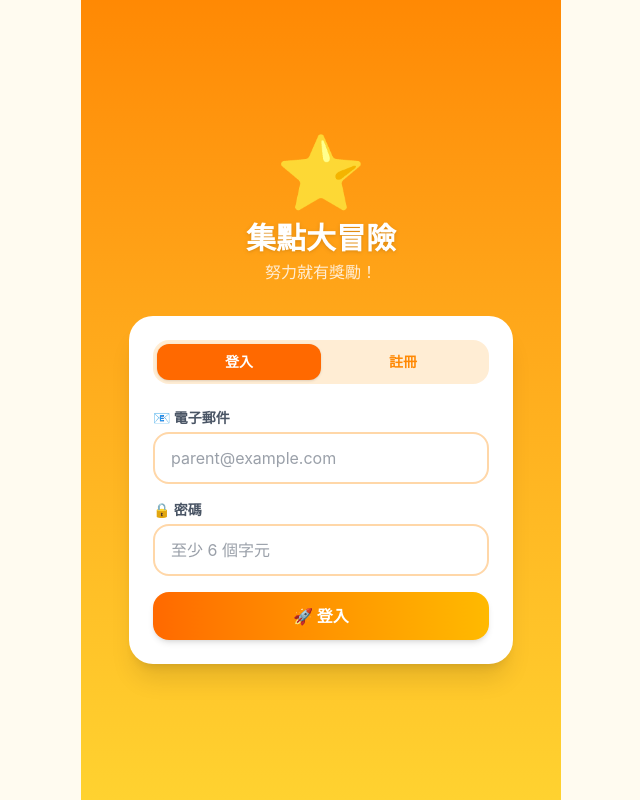
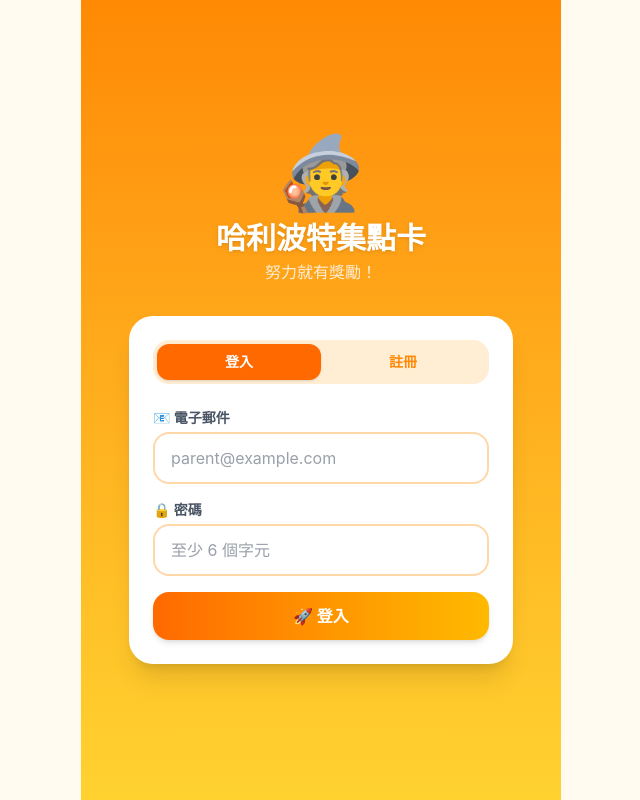
Before and after one commit to pampas23/family-points, a Vue app: page /#/login in a window 1280 px wide. Shown: the whole page, without its empty margins (319-959 px from the left). Built offline with nearby package versions, Linux system fonts and the light colour scheme.

Commit message:
feat: 改名為哈利波特集點卡

```diff
--- a/src/views/HomeView.vue
+++ b/src/views/HomeView.vue
@@ -190,7 +190,7 @@ async function logout() {
     <!-- Header -->
     <div class="bg-gradient-to-r from-orange-500 to-amber-400 px-4 pt-10 pb-6 rounded-b-3xl shadow-md">
       <div class="flex justify-between items-start mb-4">
-        <h1 class="text-white font-bold text-lg">🌟 集點大冒險</h1>
+        <h1 class="text-white font-bold text-lg">🧙 哈利波特集點卡</h1>
         <button @click="logout" class="text-orange-100 text-sm hover:text-white">登出</button>
       </div>
 
--- a/src/views/LoginView.vue
+++ b/src/views/LoginView.vue
@@ -34,8 +34,8 @@ async function submit() {
   <div class="min-h-svh bg-gradient-to-b from-orange-400 to-amber-300 flex flex-col items-center justify-center p-6">
     <!-- Logo -->
     <div class="text-center mb-8">
-      <div class="text-7xl mb-3">⭐</div>
-      <h1 class="text-3xl font-bold text-white drop-shadow">集點大冒險</h1>
+      <div class="text-7xl mb-3">🧙</div>
+      <h1 class="text-3xl font-bold text-white drop-shadow">哈利波特集點卡</h1>
       <p class="text-orange-100 mt-1">努力就有獎勵！</p>
     </div>
 
```
